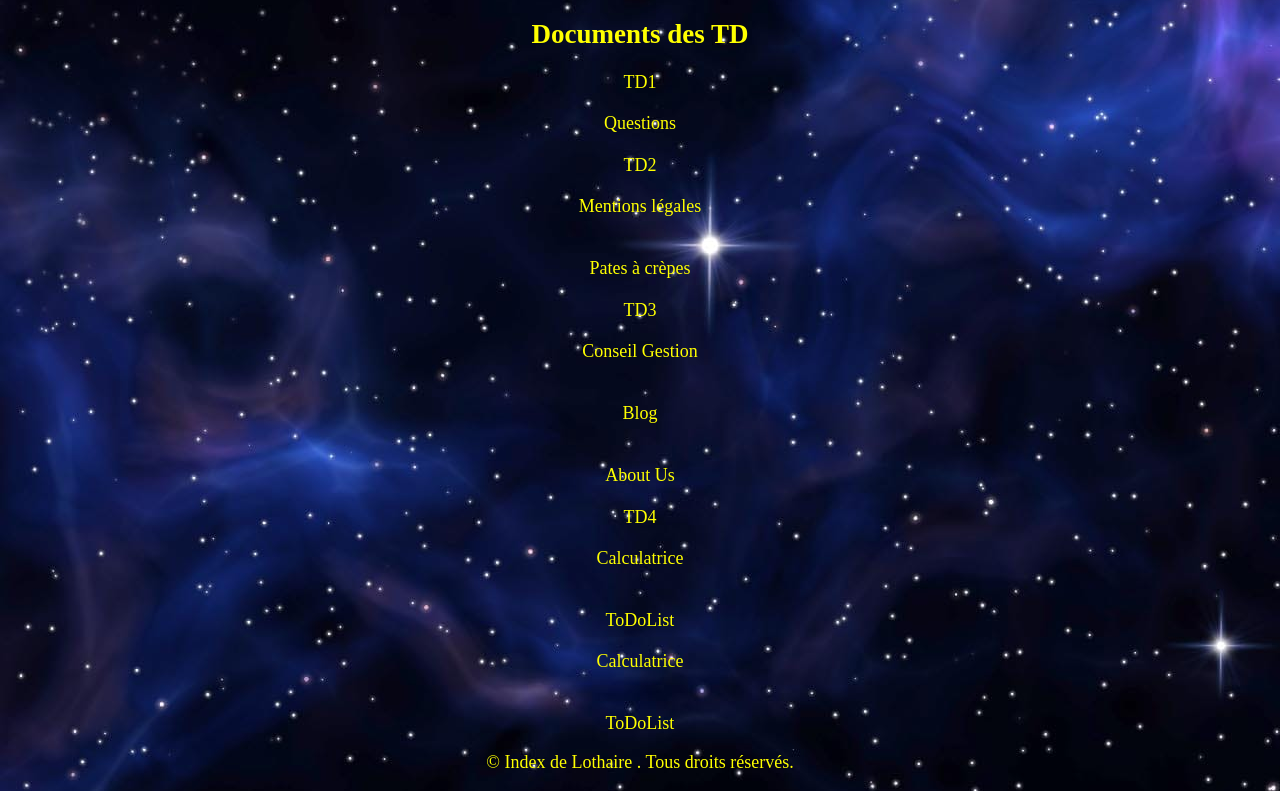
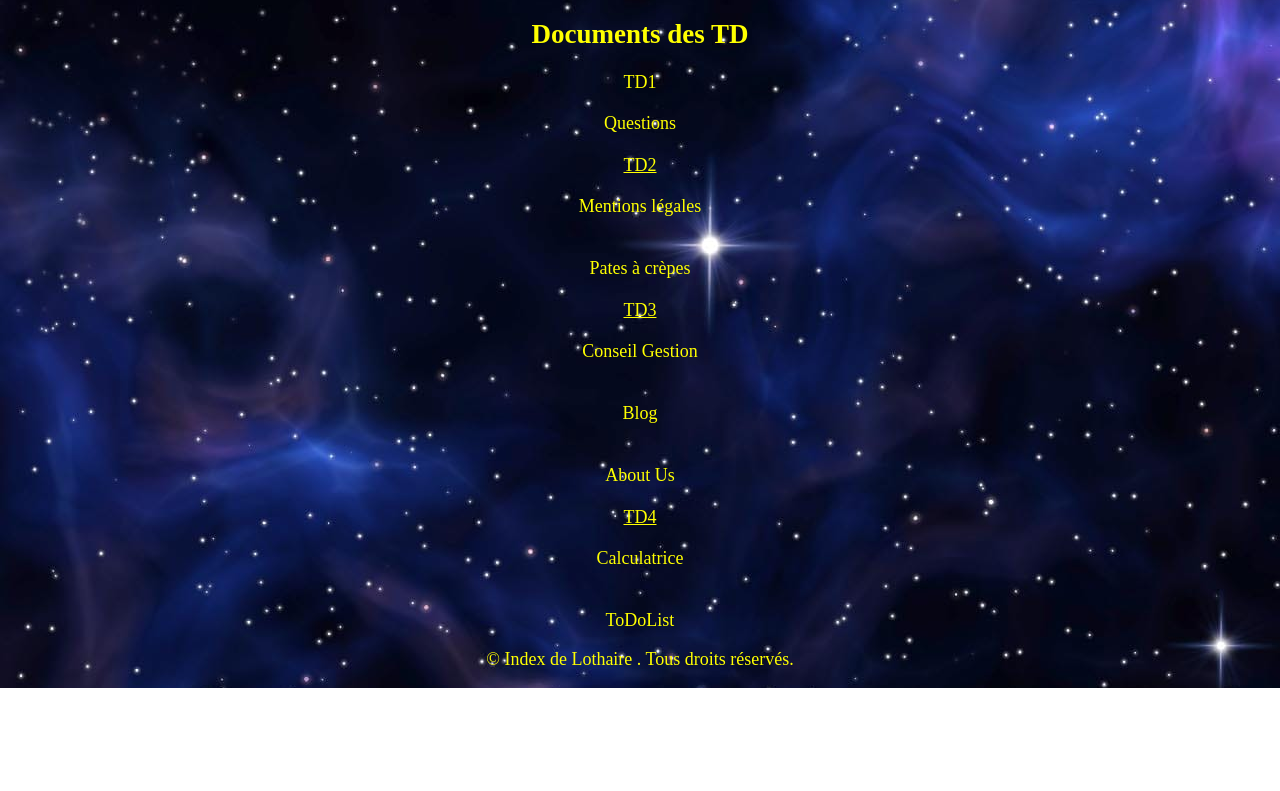
Before and after one commit to Bozo9710/B1, a plain HTML site: page docs/index.html in a window 1280 px wide. Shown: the part 227-1018 px from the top of the page. After the commit the page ends 915 px from the top, so only its background shows below. Drawn offline with Linux system fonts and the light colour scheme.

Commit message:
index modif

```diff
--- a/docs/assets/css/index/index.css
+++ b/docs/assets/css/index/index.css
@@ -11,6 +11,9 @@ body{
     flex-direction: column;
     font-size:large;
 }
+div{
+    text-decoration: underline;
+}
 
 #link{
     display: flex;
--- a/docs/index.html
+++ b/docs/index.html
@@ -53,10 +53,6 @@
             <br>
             <a id="link" href="./pages/td4/todolist.html">ToDoList</a>
 
-            <a id="link" href="">Calculatrice</a>
-            <br>
-            <a id="link" href="">ToDoList</a>
-
 
     </main>
     <footer>
```
